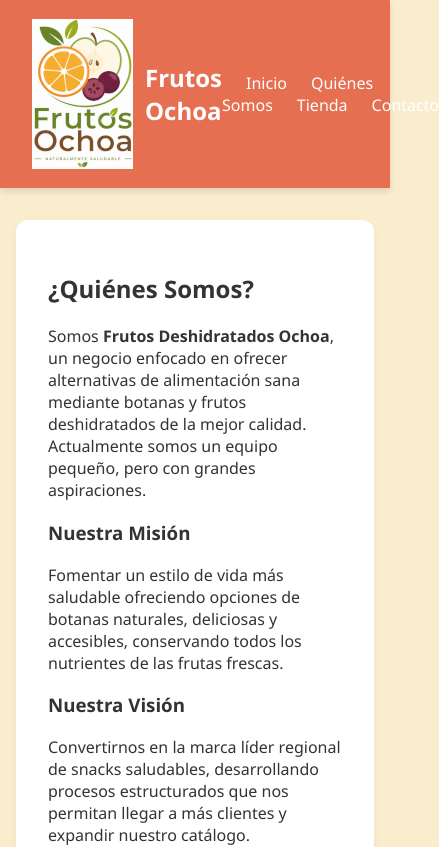
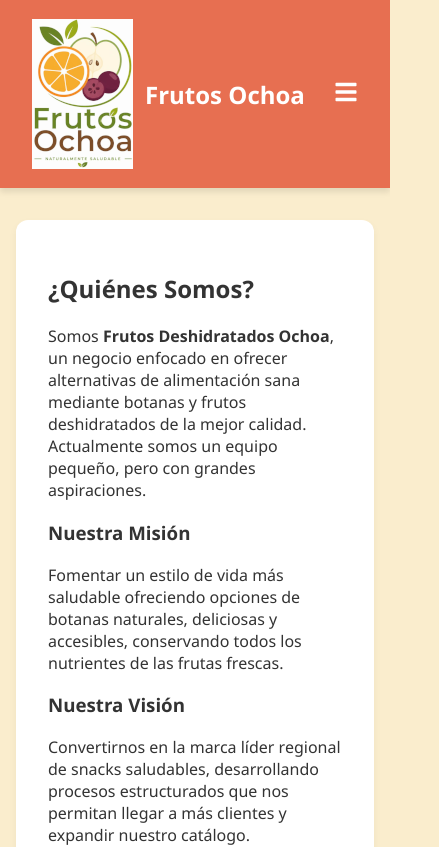
Before and after one commit to jochoaaguirre/FrutosOchoa, a React (Vite) app: page /nosotros in a window 390 px wide. Shown: the top 847 px of the page, 439 px wide, since content can reach past the window. Built offline with nearby package versions, Linux system fonts and the light colour scheme.

Commit message:
Add files via upload
Actualización: Agregado menú hamburguesa y mejoras responsive

```diff
--- a/src/App.css
+++ b/src/App.css
@@ -20,7 +20,8 @@
   justify-content: space-between;
   padding: 1.2rem 2rem;
   align-items: center;
-  box-shadow: 0 4px 6px rgba(0,0,0,0.1);
+  box-shadow: 0 4px 6px rgba(0, 0, 0, 0.1);
+  position: relative;
 }
 
 .navbar .logo {
@@ -28,13 +29,13 @@
   font-weight: bold;
   display: flex;
   align-items: center;
-  gap: 12px; /* Espacio entre el logo y el texto */
+  gap: 12px;
 }
 
 .navbar .logo img {
-  height: auto; /* Aumentamos la altura para que sea más visible */
+  height: auto;
   width: auto;
-  object-fit: contain; /* Esto asegura que la imagen no se deforme ni se corte */
+  object-fit: contain;
 }
 
 .navbar .links a {
@@ -67,7 +68,7 @@
   border-radius: 12px;
   padding: 1rem;
   text-align: center;
-  box-shadow: 0 4px 8px rgba(0,0,0,0.05);
+  box-shadow: 0 4px 8px rgba(0, 0, 0, 0.05);
   transition: transform 0.3s;
 }
 
@@ -88,7 +89,8 @@
   font-weight: bold;
 }
 
-.btn-agregar, .btn-enviar {
+.btn-agregar,
+.btn-enviar {
   background-color: var(--primario);
   color: var(--blanco);
   border: none;
@@ -100,7 +102,8 @@
   margin-top: 1rem;
 }
 
-.btn-agregar:hover, .btn-enviar:hover {
+.btn-agregar:hover,
+.btn-enviar:hover {
   background-color: #D65A31;
 }
 
@@ -133,7 +136,7 @@
   padding: 10px 20px;
   border-radius: 20px;
   cursor: pointer;
-  box-shadow: 0 4px 6px rgba(0,0,0,0.2);
+  box-shadow: 0 4px 6px rgba(0, 0, 0, 0.2);
   font-weight: bold;
 }
 
@@ -141,7 +144,7 @@
   width: 300px;
   background: var(--blanco);
   border-radius: 10px;
-  box-shadow: 0 5px 15px rgba(0,0,0,0.2);
+  box-shadow: 0 5px 15px rgba(0, 0, 0, 0.2);
   margin-top: 10px;
   display: flex;
   flex-direction: column;
@@ -169,6 +172,7 @@
   background: #e0e0e0;
   align-self: flex-start;
 }
+
 .mensaje.user {
   background: var(--secundario);
   color: white;
@@ -179,12 +183,14 @@
   display: flex;
   border-top: 1px solid #ddd;
 }
+
 .chat-form input {
   flex: 1;
   padding: 10px;
   border: none;
   outline: none;
 }
+
 .chat-form button {
   padding: 10px;
   background: var(--primario);
@@ -201,17 +207,21 @@
   flex-direction: column;
   gap: 1rem;
 }
-.formulario input, .formulario textarea {
+
+.formulario input,
+.formulario textarea {
   padding: 1rem;
   border: 1px solid #ccc;
   border-radius: 6px;
   font-family: inherit;
 }
-.nosotros-section, .contacto-container {
+
+.nosotros-section,
+.contacto-container {
   background: var(--blanco);
   padding: 2rem;
   border-radius: 12px;
-  box-shadow: 0 4px 8px rgba(0,0,0,0.05);
+  box-shadow: 0 4px 8px rgba(0, 0, 0, 0.05);
 }
 
 /* Footer */
@@ -222,16 +232,19 @@
   color: var(--blanco);
   margin-top: 3rem;
 }
+
 .social-links {
   display: flex;
   justify-content: center;
   gap: 1.5rem;
   margin-bottom: 1rem;
 }
+
 .social-links a {
   color: var(--secundario);
   transition: color 0.3s;
 }
+
 .social-links a:hover {
   color: var(--primario);
 }
@@ -242,18 +255,19 @@
   height: 400px;
   border-radius: 12px;
 }
+
 .swiper-slide img {
   width: 100%;
   height: 100%;
   object-fit: cover;
 }
 
-/* Carrito de Compras (Vista interna) */
+/* Carrito de Compras */
 .carrito-container {
   background: var(--blanco);
   padding: 2rem;
   border-radius: 12px;
-  box-shadow: 0 4px 8px rgba(0,0,0,0.05);
+  box-shadow: 0 4px 8px rgba(0, 0, 0, 0.05);
   max-width: 800px;
   margin: 0 auto;
 }
@@ -334,7 +348,6 @@
   background-color: #21867a;
 }
 
-/* Botón de proceder a comprar al final de la tienda */
 .contenedor-proceder {
   display: flex;
   justify-content: center;
@@ -354,13 +367,51 @@
   display: inline-flex;
   align-items: center;
   gap: 1rem;
-  box-shadow: 0 6px 12px rgba(0,0,0,0.15);
+  box-shadow: 0 6px 12px rgba(0, 0, 0, 0.15);
   transition: background-color 0.3s, transform 0.2s, box-shadow 0.3s;
 }
 
 .btn-proceder-compra:hover {
   background-color: var(--primario);
   transform: translateY(-3px);
-  box-shadow: 0 8px 16px rgba(0,0,0,0.2);
+  box-shadow: 0 8px 16px rgba(0, 0, 0, 0.2);
   color: white !important;
 }
+
+/* --- MENÚ HAMBURGUESA RESPONSIVE --- */
+.menu-toggle {
+  display: none;
+  cursor: pointer;
+  color: white;
+  font-size: 1.5rem;
+}
+
+@media (max-width: 768px) {
+  .menu-toggle {
+    display: block;
+  }
+
+  .navbar .links {
+    display: none;
+    flex-direction: column;
+    position: absolute;
+    top: 100%;
+    left: 0;
+    width: 100%;
+    background-color: var(--primario);
+    padding: 20px 0;
+    text-align: center;
+    box-shadow: 0 4px 6px rgba(0, 0, 0, 0.1);
+    z-index: 999;
+  }
+
+  .navbar .links.active {
+    display: flex;
+  }
+
+  .navbar .links a {
+    margin: 15px 0 !important;
+    display: block;
+    font-size: 1.2rem;
+  }
+}
--- a/src/App.jsx
+++ b/src/App.jsx
@@ -1,5 +1,6 @@
+import { useState } from 'react';
 import { BrowserRouter as Router, Routes, Route, Link } from 'react-router-dom';
-import { FaFacebook, FaInstagram, FaWhatsapp } from 'react-icons/fa';
+import { FaFacebook, FaInstagram, FaWhatsapp, FaBars, FaTimes } from 'react-icons/fa';
 import { CartProvider } from './context/CartContext';
 import Home from './pages/Home';
 import Tienda from './pages/Tienda';
@@ -9,6 +10,9 @@
 import './App.css';
 
 function App() {
+  const [menuAbierto, setMenuAbierto] = useState(false);
+  const cerrarMenu = () => setMenuAbierto(false);
+
   return (
     <CartProvider>
       <Router>
@@ -17,11 +21,18 @@
             <img src="/img/logo.png" alt="Logo Frutos Ochoa" />
             Frutos Ochoa
           </div>
-          <div className="links">
-            <Link to="/">Inicio</Link>
-            <Link to="/nosotros">Quiénes Somos</Link>
-            <Link to="/tienda">Tienda</Link>
-            <Link to="/contacto">Contacto</Link>
+
+          {/* Botón de hamburguesa */}
+          <div className="menu-toggle" onClick={() => setMenuAbierto(!menuAbierto)}>
+            {menuAbierto ? <FaTimes size={24} /> : <FaBars size={24} />}
+          </div>
+
+          {/* Menú de links - Se añade la clase 'active' cuando menuAbierto es true */}
+          <div className={`links ${menuAbierto ? 'active' : ''}`}>
+            <Link to="/" onClick={cerrarMenu}>Inicio</Link>
+            <Link to="/nosotros" onClick={cerrarMenu}>Quiénes Somos</Link>
+            <Link to="/tienda" onClick={cerrarMenu}>Tienda</Link>
+            <Link to="/contacto" onClick={cerrarMenu}>Contacto</Link>
           </div>
         </nav>
 
--- a/src/pages/Home.jsx
+++ b/src/pages/Home.jsx
@@ -19,7 +19,7 @@
 
   // Petición asíncrona para traer las Preguntas Frecuentes del servidor simulado
   useEffect(() => {
-    axios.get('https://api.npoint.io/f335415bfa75d1ceadb3')
+    axios.get('https://api.npoint.io/f335415bfa75d1ceadb3/faq')
       .then(res => setFaqs(res.data))
       .catch(err => console.error("Error cargando FAQs:", err));
   }, []);
--- a/src/pages/Tienda.jsx
+++ b/src/pages/Tienda.jsx
@@ -15,7 +15,7 @@
   useEffect(() => {
     const fetchProductos = async () => {
       try {
-        const respuesta = await axios.get('https://api.npoint.io/f335415bfa75d1ceadb3');
+        const respuesta = await axios.get('https://api.npoint.io/f335415bfa75d1ceadb3/productos');
         setProductos(respuesta.data);
       } catch (error) {
         console.error("Error al cargar el catálogo:", error);
```
